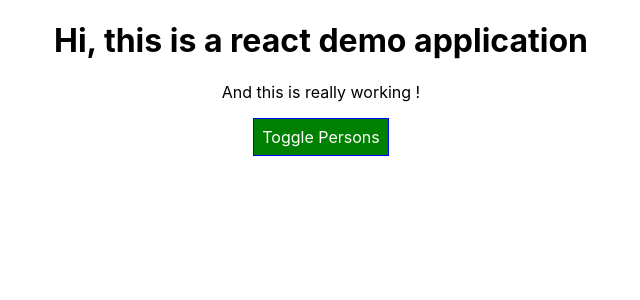
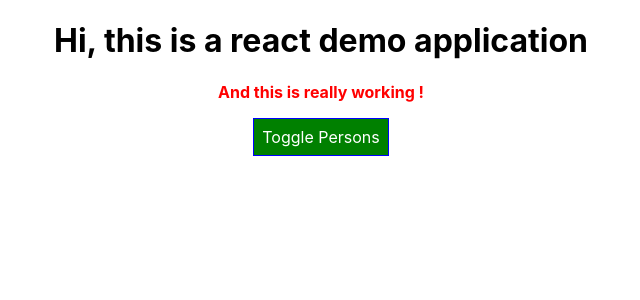
Before and after one commit to pradeepmisra81/react-demo-app1, a React (Create React App) app: page / in a window 1280 px wide. Shown: the top 300 px of the page, without its empty margins (319-959 px from the left). Built offline with nearby package versions, Linux system fonts and the light colour scheme.

Commit message:
setting Class names dynamically

```diff
--- a/src/App.css
+++ b/src/App.css
@@ -1,3 +1,11 @@
 .App {
   text-align: center;
 }
+
+.red {
+  color: red;
+}
+
+.bold {
+  font-weight: bold;
+}
--- a/src/App.js
+++ b/src/App.js
@@ -95,10 +95,11 @@
       style.backgroundColor = 'red';
     }
 
+    let classes = ['red', 'bold'].join(' ');
     return (
       <div className="App">
         <h1>Hi, this is a react demo application</h1>
-        <p>And this is really working !</p>
+        <p className={ classes }>And this is really working !</p>
         <Button
           style={style}
           onClick={this.togglePersonsHandler}
```
